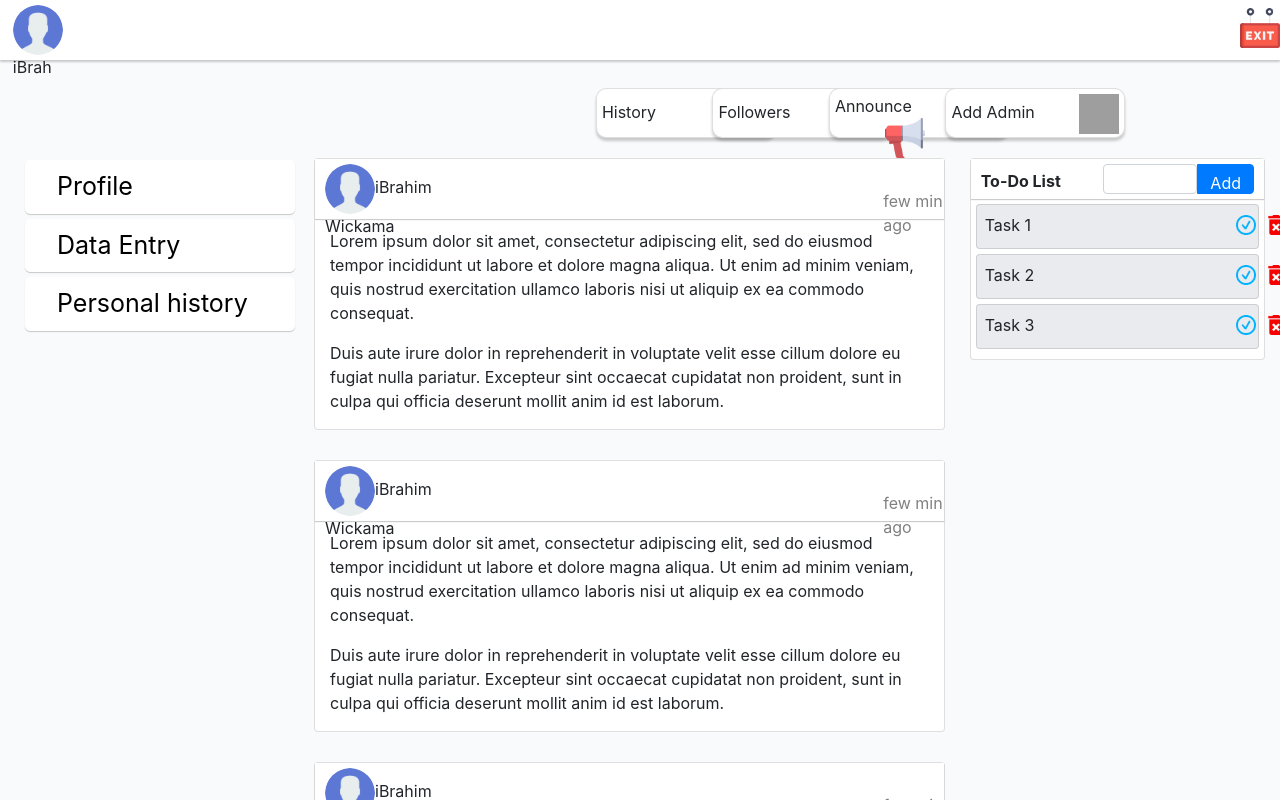
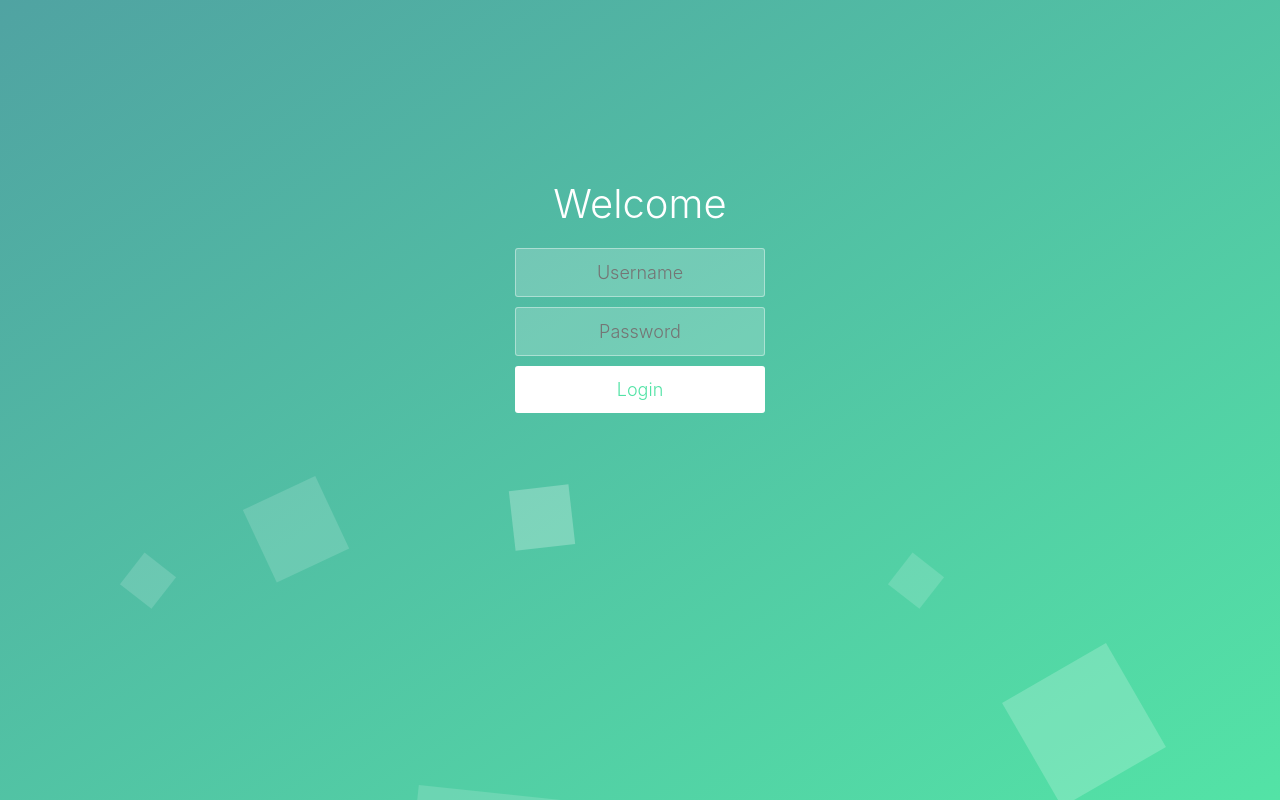
Before and after one commit to ibrahimwickama/mpangaji-house, an Angular app: page / in a window 1280 px wide. Shown: the top 800 px of the page. Built offline with nearby package versions, Linux system fonts and the light colour scheme; grey boxes are pictures that could not be loaded.

Commit message:
manage initial login logics

```diff
--- a/src/app/app.component.html
+++ b/src/app/app.component.html
@@ -1,9 +1,15 @@
+
+<div *ngIf="!adminLogOutStatus">
+  <app-admin-mode (logOut)="adminLogOutClick($event)"></app-admin-mode>
+</div>
+
+<div *ngIf="!userLogOutStatus">
+  <app-user-mode (logOut)="userLogOutClick($event)"></app-user-mode>
+</div>
+
+<div *ngIf="notLogedIn">
+  <app-login (didLogin)="doLogin($event)"></app-login>
+</div>
 
 
-<app-admin-mode></app-admin-mode>
-
-<!--<app-user-mode></app-user-mode>-->
-
-<!--<app-login></app-login>-->
-
 <!--<app-signup></app-signup>-->
--- a/src/app/app.component.ts
+++ b/src/app/app.component.ts
@@ -1,10 +1,33 @@
-import { Component } from '@angular/core';
+import {Component, OnInit} from '@angular/core';
 
 @Component({
   selector: 'app-root',
   templateUrl: './app.component.html',
   styleUrls: ['./app.component.css']
 })
-export class AppComponent {
-  title = 'app';
+export class AppComponent implements OnInit {
+  adminLogOutStatus: boolean = true;
+  userLogOutStatus: boolean = true;
+  notLogedIn: boolean = true;
+
+  constructor() { }
+
+  ngOnInit() {
+  }
+
+  doLogin(event){
+    this.userLogOutStatus = false;
+    this.notLogedIn = false;
+  }
+
+  adminLogOutClick(event){
+    this.adminLogOutStatus = true;
+    this.notLogedIn = true;
+  }
+
+  userLogOutClick(event){
+    this.userLogOutStatus = true;
+    this.notLogedIn = true;
+  }
+
 }
--- a/src/app/pages/admin-mode/admin-mode.component.html
+++ b/src/app/pages/admin-mode/admin-mode.component.html
@@ -8,7 +8,7 @@
   </div>
 
   <div class="log-out-holder">
-    <img class="log-out-dp" src="./assets/exit.png" alt="" title="LogOut">
+    <img class="log-out-dp" src="./assets/exit.png" alt="" (click)="logOutClick()" title="LogOut">
     <!--<span >iBrah</span>-->
   </div>
 
--- a/src/app/pages/admin-mode/admin-mode.component.ts
+++ b/src/app/pages/admin-mode/admin-mode.component.ts
@@ -1,4 +1,4 @@
-import { Component, OnInit } from '@angular/core';
+import {Component, EventEmitter, OnInit, Output} from '@angular/core';
 
 @Component({
   selector: 'app-admin-mode',
@@ -6,6 +6,8 @@ import { Component, OnInit } from '@angular/core';
   styleUrls: ['./admin-mode.component.css']
 })
 export class AdminModeComponent implements OnInit {
+
+  @Output() logOut = new EventEmitter();
 
   showUsersToAdmin:boolean = false;
   showAnnounce:boolean = false;
@@ -51,5 +53,9 @@ export class AdminModeComponent implements OnInit {
     this.showDataEnrty = event;
   }
 
+  logOutClick(){
+    this.logOut.emit(true);
+  }
+
 
 }
--- a/src/app/pages/login/login.component.ts
+++ b/src/app/pages/login/login.component.ts
@@ -1,4 +1,4 @@
-import { Component, OnInit } from '@angular/core';
+import {Component, EventEmitter, OnInit, Output} from '@angular/core';
 
 @Component({
   selector: 'app-login',
@@ -6,6 +6,8 @@ import { Component, OnInit } from '@angular/core';
   styleUrls: ['./login.component.css']
 })
 export class LoginComponent implements OnInit {
+
+  @Output() didLogin = new EventEmitter();
 
   didLog:boolean = false;
 
@@ -16,7 +18,7 @@ export class LoginComponent implements OnInit {
 
 
   loginClick(){
-    console.log("Login Click");
+    this.didLogin.emit(true);
   }
 
 }
--- a/src/app/pages/user-mode/user-mode.component.html
+++ b/src/app/pages/user-mode/user-mode.component.html
@@ -9,7 +9,7 @@
 
 
   <div class="log-out-holder">
-    <img class="log-out-dp" src="./assets/exit.png" alt="" title="LogOut">
+    <img class="log-out-dp" src="./assets/exit.png" alt="" (click)="logOutClick()" title="LogOut">
     <!--<span >iBrah</span>-->
   </div>
 
--- a/src/app/pages/user-mode/user-mode.component.ts
+++ b/src/app/pages/user-mode/user-mode.component.ts
@@ -1,4 +1,4 @@
-import { Component, OnInit } from '@angular/core';
+import {Component, EventEmitter, OnInit, Output} from '@angular/core';
 
 @Component({
   selector: 'app-user-mode',
@@ -6,6 +6,8 @@ import { Component, OnInit } from '@angular/core';
   styleUrls: ['./user-mode.component.css']
 })
 export class UserModeComponent implements OnInit {
+
+  @Output() logOut = new EventEmitter();
 
   showProfile:boolean = false;
 
@@ -22,4 +24,8 @@ export class UserModeComponent implements OnInit {
     this.showProfile = event;
   }
 
+  logOutClick(){
+    this.logOut.emit(true);
+  }
+
 }
```
